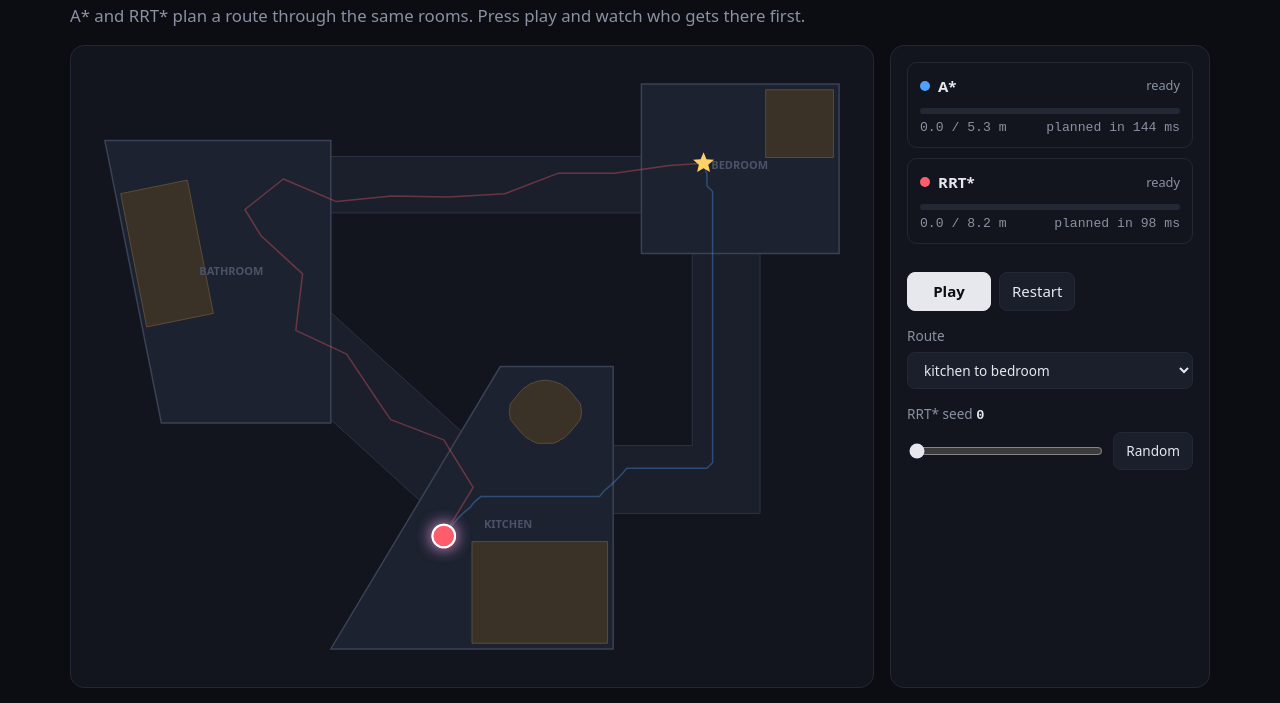
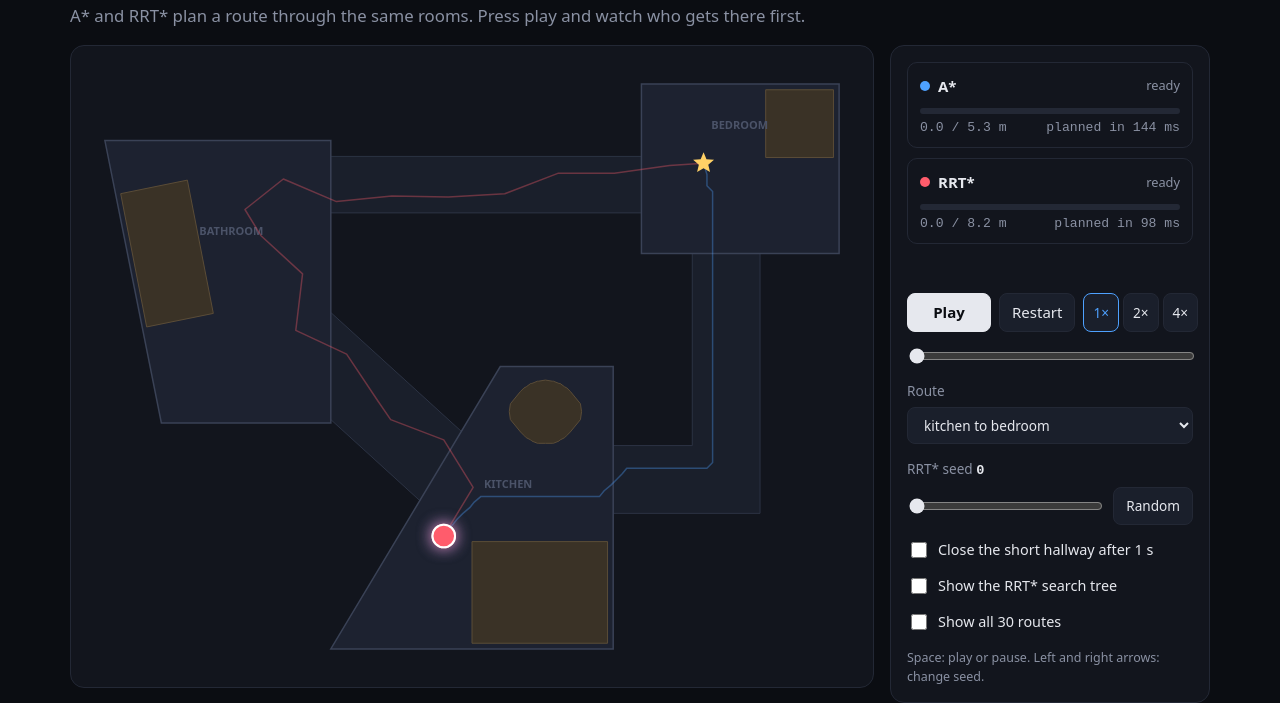
Before and after one commit to RafaCMur/navbench, a plain HTML site: page web/index.html in a window 1280 px wide. Shown: the part 98-801 px from the top of the page. Drawn offline with Linux system fonts and the light colour scheme.

Commit message:
viewer controls: seed, door, speed, tree, all routes

```diff
--- a/web/app.js
+++ b/web/app.js
@@ -46,11 +46,15 @@ class Track {
   }
 }
 
-const state = { scenario: 0, seed: 0, t: 0, playing: false };
+const state = { scenario: 0, seed: 0, t: 0, playing: false, speed: 1, door: false, tree: false, all: false };
 
 const canvas = document.getElementById("map");
 const ctx = canvas.getContext("2d");
 let view = null;
+
+function doorMode() {
+  return state.door && state.scenario === 0;
+}
 
 function runsNow() {
   const sc = D.scenarios[state.scenario];
@@ -58,6 +62,10 @@ function runsNow() {
   for (const name of NAMES) {
     const r = sc.runs[name][state.seed];
     out[name] = { ok: r.ok, track: new Track(r.ok ? r.path : [sc.start, sc.start]), plan: r.time, tree: r.tree };
+    if (doorMode()) {
+      const d = D.door[name][state.seed];
+      Object.assign(out[name], { first: new Track(d.first), track: new Track(d.driven), replan: d.replan, ok: d.arrived });
+    }
   }
   return out;
 }
@@ -147,7 +155,7 @@ function drawWorld() {
   ctx.font = "600 11px ui-sans-serif, system-ui, sans-serif";
   ctx.textAlign = "center";
   for (const n of w.names) {
-    const [x, y] = view.px(n.at);
+    const [x, y] = view.px([n.at[0], n.at[1] + 0.35]);
     ctx.fillText(n.name.toUpperCase(), x, y);
   }
 }
@@ -175,12 +183,28 @@ function draw() {
   const sc = D.scenarios[state.scenario];
   ctx.clearRect(0, 0, canvas.clientWidth, canvas.clientHeight);
   drawWorld();
-  if (sc.closed) D.world.door.forEach((r) => poly(r, "#3a151a", "#7a2a33"));
+  const t = state.t;
+  const shut = sc.closed || (doorMode() && t >= D.close_at);
+  if (shut) D.world.door.forEach((r) => poly(r, "#3a151a", "#7a2a33"));
 
-  const t = state.t;
+  if (state.tree) {
+    for (const [a, b] of runs["RRT*"].tree) line([a, b], COLORS["RRT*"], 1, 0.22);
+  }
+  if (state.all) {
+    for (const name of NAMES) {
+      const paths = doorMode() ? D.door[name].map((d) => d.driven) : sc.runs[name].filter((r) => r.ok).map((r) => r.path);
+      for (const p of paths) line(p, COLORS[name], 1.5, name === "A*" ? 0.5 : 0.14);
+    }
+  }
+
   for (const name of NAMES) {
-    const tr = runs[name].track;
-    line(tr.ahead(t), COLORS[name], 1.5, 0.35);
+    const r = runs[name];
+    if (doorMode() && t < D.close_at) {
+      line(r.first.ahead(t), COLORS[name], 1.5, 0.35);
+      continue;
+    }
+    if (doorMode() && r.replan !== null) line(r.first.ahead(D.close_at), COLORS[name], 1.5, 0.35, [4, 5]);
+    line(r.track.ahead(t), COLORS[name], 1.5, 0.35);
   }
   for (const name of NAMES) {
     const tr = runs[name].track;
@@ -199,9 +223,25 @@ function draw() {
   star(sc.goal, 11, "#ffd166");
 
   for (const name of NAMES) drawRobot(runs[name].track.position(t), COLORS[name]);
+
+  if (doorMode() && t >= D.close_at && t < D.close_at + 2.5) {
+    const ring = D.world.door[0];
+    const cx = ring.reduce((a, p) => a + p[0], 0) / ring.length;
+    const cy = ring.reduce((a, p) => a + p[1], 0) / ring.length;
+    const [x, y] = view.px([cx, cy]);
+    ctx.save();
+    ctx.globalAlpha = Math.min(1, 2.5 + D.close_at - t);
+    ctx.fillStyle = "#ff5c6c";
+    ctx.font = "700 13px ui-sans-serif, system-ui, sans-serif";
+    ctx.textAlign = "center";
+    ctx.fillText("DOOR CLOSED", x, y);
+    ctx.restore();
+  }
 }
 
 const robotsEl = document.getElementById("robots");
+const resultEl = document.getElementById("result");
+const scrub = document.getElementById("scrub");
 const cards = {};
 for (const name of NAMES) {
   const el = document.createElement("div");
@@ -228,13 +268,29 @@ function updatePanel() {
     c.dist.textContent = `${tr.dist(t).toFixed(1)} / ${tr.length.toFixed(1)} m`;
     c.plan.textContent = `planned in ${Math.round(r.plan * 1000)} ms`;
     c.fill.style.width = `${tr.length ? (100 * tr.dist(t)) / tr.length : 0}%`;
+    if (doorMode() && t < D.close_at) {
+      c.dist.textContent = `${tr.dist(t).toFixed(1)} / ${r.first.length.toFixed(1)} m`;
+      c.fill.style.width = `${(100 * tr.dist(t)) / r.first.length}%`;
+    }
     let status = "ready";
-    if (!r.ok) status = "no path";
-    else if (t >= tr.duration) status = `arrived at ${tr.duration.toFixed(1)} s`;
+    if (t >= tr.duration) status = r.ok ? `arrived at ${tr.duration.toFixed(1)} s` : "stuck, no path";
+    else if (doorMode() && t >= D.close_at) status = r.replan === null ? "not blocked" : `replanned in ${Math.round(r.replan * 1000)} ms`;
     else if (t > 0) status = "driving";
+    if (!r.ok && !doorMode()) status = "no path";
     c.status.textContent = status;
     c.status.classList.toggle("done", r.ok && t >= tr.duration);
   }
+
+  const [a, b] = NAMES.map((n) => runs[n]);
+  const done = t >= Math.max(a.track.duration, b.track.duration);
+  let msg = "";
+  if (done && a.ok && b.ok) {
+    const gap = b.track.duration - a.track.duration;
+    if (Math.abs(gap) < 0.05) msg = "A tie.";
+    else msg = `${gap > 0 ? "A*" : "RRT*"} arrives ${Math.abs(gap).toFixed(1)} s earlier.`;
+  }
+  resultEl.textContent = msg;
+  scrub.value = Math.round((1000 * state.t) / endTime());
 }
 
 const playBtn = document.getElementById("play");
@@ -244,12 +300,46 @@ const scenarioSel = document.getElementById("scenario");
 
 D.scenarios.forEach((s, i) => scenarioSel.add(new Option(s.name, i)));
 seedInput.max = D.seeds.length - 1;
+document.getElementById("n-seeds").textContent = D.seeds.length;
+
+const doorBox = document.getElementById("door");
+const treeBox = document.getElementById("tree");
+const allBox = document.getElementById("all");
 
 function reload() {
   runs = runsNow();
   state.t = Math.min(state.t, endTime());
+  syncDoorBox();
   draw();
   updatePanel();
+  saveHash();
+}
+
+function syncDoorBox() {
+  doorBox.disabled = state.scenario !== 0;
+  doorBox.parentElement.classList.toggle("off", doorBox.disabled);
+}
+
+function saveHash() {
+  const h = `route=${state.scenario}&seed=${state.seed}&door=${+state.door}&tree=${+state.tree}&all=${+state.all}`;
+  history.replaceState(null, "", "#" + h);
+}
+
+function loadHash() {
+  const p = new URLSearchParams(location.hash.slice(1));
+  const num = (k, d) => (p.has(k) ? +p.get(k) : d);
+  state.scenario = Math.min(num("route", 0), D.scenarios.length - 1);
+  state.seed = Math.min(num("seed", 0), D.seeds.length - 1);
+  state.door = !!num("door", 0);
+  state.tree = !!num("tree", 0);
+  state.all = !!num("all", 0);
+  state.t = num("t", 0);
+  scenarioSel.value = state.scenario;
+  seedInput.value = state.seed;
+  seedValue.textContent = state.seed;
+  doorBox.checked = state.door;
+  treeBox.checked = state.tree;
+  allBox.checked = state.all;
 }
 
 function setPlaying(on) {
@@ -276,6 +366,43 @@ seedInput.oninput = () => {
   state.t = 0;
   reload();
 };
+doorBox.onchange = () => {
+  state.door = doorBox.checked;
+  state.t = 0;
+  reload();
+};
+treeBox.onchange = () => {
+  state.tree = treeBox.checked;
+  reload();
+};
+allBox.onchange = () => {
+  state.all = allBox.checked;
+  reload();
+};
+scrub.oninput = () => {
+  state.t = (scrub.value / 1000) * endTime();
+  setPlaying(false);
+  draw();
+  updatePanel();
+};
+document.querySelectorAll("[data-speed]").forEach((btn) => {
+  btn.onclick = () => {
+    state.speed = +btn.dataset.speed;
+    document.querySelectorAll("[data-speed]").forEach((b) => b.classList.toggle("on", b === btn));
+  };
+});
+document.addEventListener("keydown", (e) => {
+  if (e.target.tagName === "SELECT") return;
+  if (e.key === " ") {
+    e.preventDefault();
+    playBtn.onclick();
+  } else if (e.key === "ArrowRight" || e.key === "ArrowLeft") {
+    e.preventDefault();
+    const step = e.key === "ArrowRight" ? 1 : -1;
+    seedInput.value = Math.max(0, Math.min(D.seeds.length - 1, state.seed + step));
+    seedInput.oninput();
+  }
+});
 document.getElementById("dice").onclick = () => {
   let s = state.seed;
   while (s === state.seed && D.seeds.length > 1) s = Math.floor(Math.random() * D.seeds.length);
@@ -287,7 +414,7 @@ document.getElementById("dice").onclick = () => {
 let last = null;
 function frame(now) {
   if (last !== null && state.playing) {
-    state.t += (now - last) / 1000;
+    state.t += (state.speed * (now - last)) / 1000;
     if (state.t >= endTime()) {
       state.t = endTime();
       setPlaying(false);
@@ -299,6 +426,10 @@ function frame(now) {
   requestAnimationFrame(frame);
 }
 
+loadHash();
+runs = runsNow();
+state.t = Math.min(state.t, endTime());
+syncDoorBox();
 new ResizeObserver(resize).observe(canvas);
 updatePanel();
 requestAnimationFrame(frame);
--- a/web/index.html
+++ b/web/index.html
@@ -20,13 +20,23 @@
     </div>
 
     <aside class="panel">
-      <div class="robots" id="robots"></div>
+      <div>
+        <div class="robots" id="robots"></div>
+        <p class="result" id="result"></p>
+      </div>
 
       <div class="controls">
         <div class="buttons">
           <button id="play" class="primary">Play</button>
           <button id="restart">Restart</button>
+          <span class="speeds">
+            <button data-speed="1" class="on">1×</button>
+            <button data-speed="2">2×</button>
+            <button data-speed="4">4×</button>
+          </span>
         </div>
+
+        <input id="scrub" type="range" min="0" max="1000" value="0" aria-label="Time">
 
         <label class="field">
           <span>Route</span>
@@ -40,6 +50,12 @@
             <button id="dice" title="Random seed">Random</button>
           </div>
         </label>
+
+        <label class="check"><input id="door" type="checkbox"><span>Close the short hallway after 1 s</span></label>
+        <label class="check"><input id="tree" type="checkbox"><span>Show the RRT* search tree</span></label>
+        <label class="check"><input id="all" type="checkbox"><span>Show all <span id="n-seeds">30</span> routes</span></label>
+
+        <p class="keys">Space: play or pause. Left and right arrows: change seed.</p>
       </div>
     </aside>
   </section>
--- a/web/style.css
+++ b/web/style.css
@@ -57,6 +57,15 @@ canvas { display: block; width: 100%; height: 100%; }
 .seed-row { display: flex; gap: 8px; align-items: center; }
 .seed-row input { flex: 1; }
 
+.speeds { margin-left: auto; display: flex; gap: 4px; }
+.speeds button { padding: 7px 9px; font-size: 0.85rem; }
+.check { display: flex; gap: 8px; align-items: center; font-size: 0.9rem; cursor: pointer; }
+.check.off { opacity: 0.4; cursor: default; }
+.check input { accent-color: var(--rrt); width: 16px; height: 16px; }
+#scrub { width: 100%; }
+.result { min-height: 1.4em; margin: 4px 0 0; font-weight: 600; color: var(--ok); }
+.keys { margin: 0; font-size: 0.78rem; color: var(--dim); }
+
 button, select {
   font: inherit;
   color: var(--text);
```
